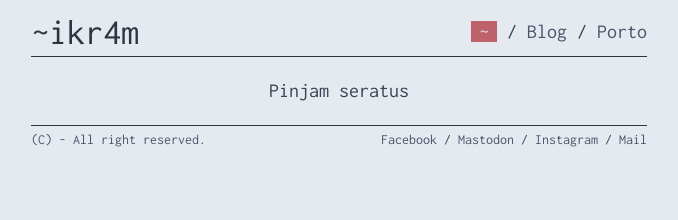
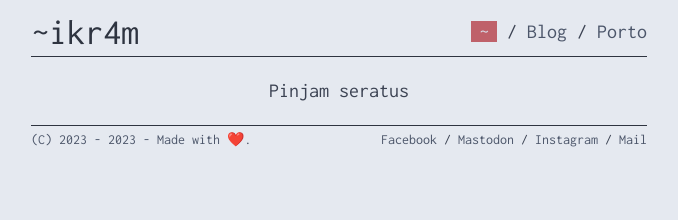
Before and after one commit to ikr4-m/my-website, a SvelteKit app: page / in a window 1280 px wide. Shown: the top 220 px of the page, without its empty margins (301-979 px from the left). Built offline with nearby package versions, Linux system fonts and the light colour scheme.

Commit message:
refactor(layout): change copyright footer

```diff
--- a/src/routes/+layout.svelte
+++ b/src/routes/+layout.svelte
@@ -76,7 +76,7 @@
   <!-- Footer -->
   <div class="block h-px bg-nord-polar-0 mb-1 mt-5"></div>
   <div class="grid md:grid-cols-2 grid-cols-1 md:gap-4 gap-1 text-sm">
-    <p class="md:text-left text-center text-nord-polar-3">(C) - All right reserved.</p>
+    <p class="md:text-left text-center text-nord-polar-3">(C) 2023 - {new Date().getFullYear()} - Made with ❤️.</p>
     <div class="flex">
       <p class="md:ml-auto md:mr-0 m-auto">
         {#each footerMenu as footer, i}
--- a/src/routes/+page.ts
+++ b/src/routes/+page.ts
@@ -1,6 +1,7 @@
 export async function load({ parent }) {
     const metadata = (await parent()).metadata
     metadata.title = '~ikr4m'
+    metadata.description = 'My "beloved" website.'
     metadata.location = 'index'
 
     return { metadata }
```
